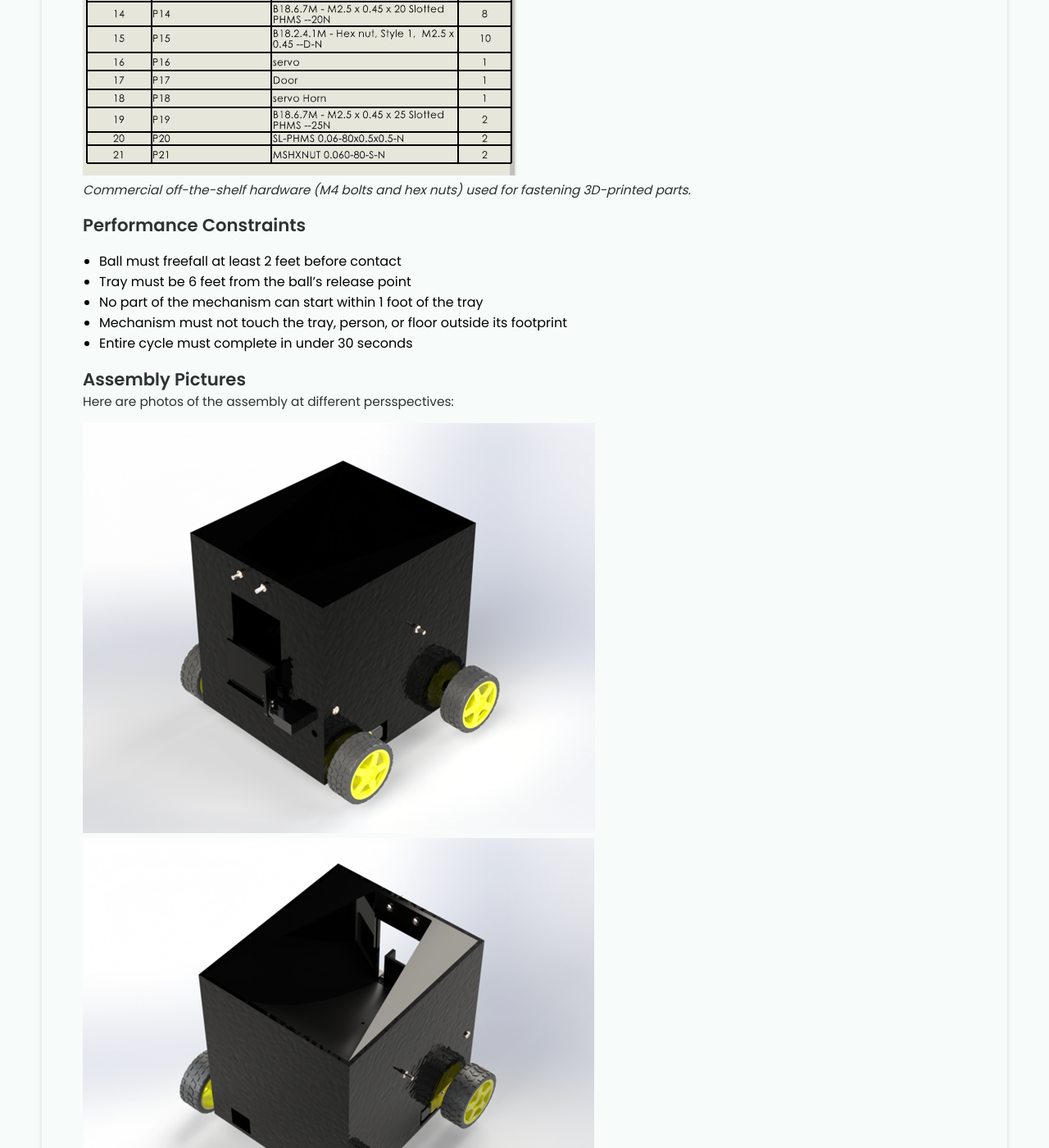
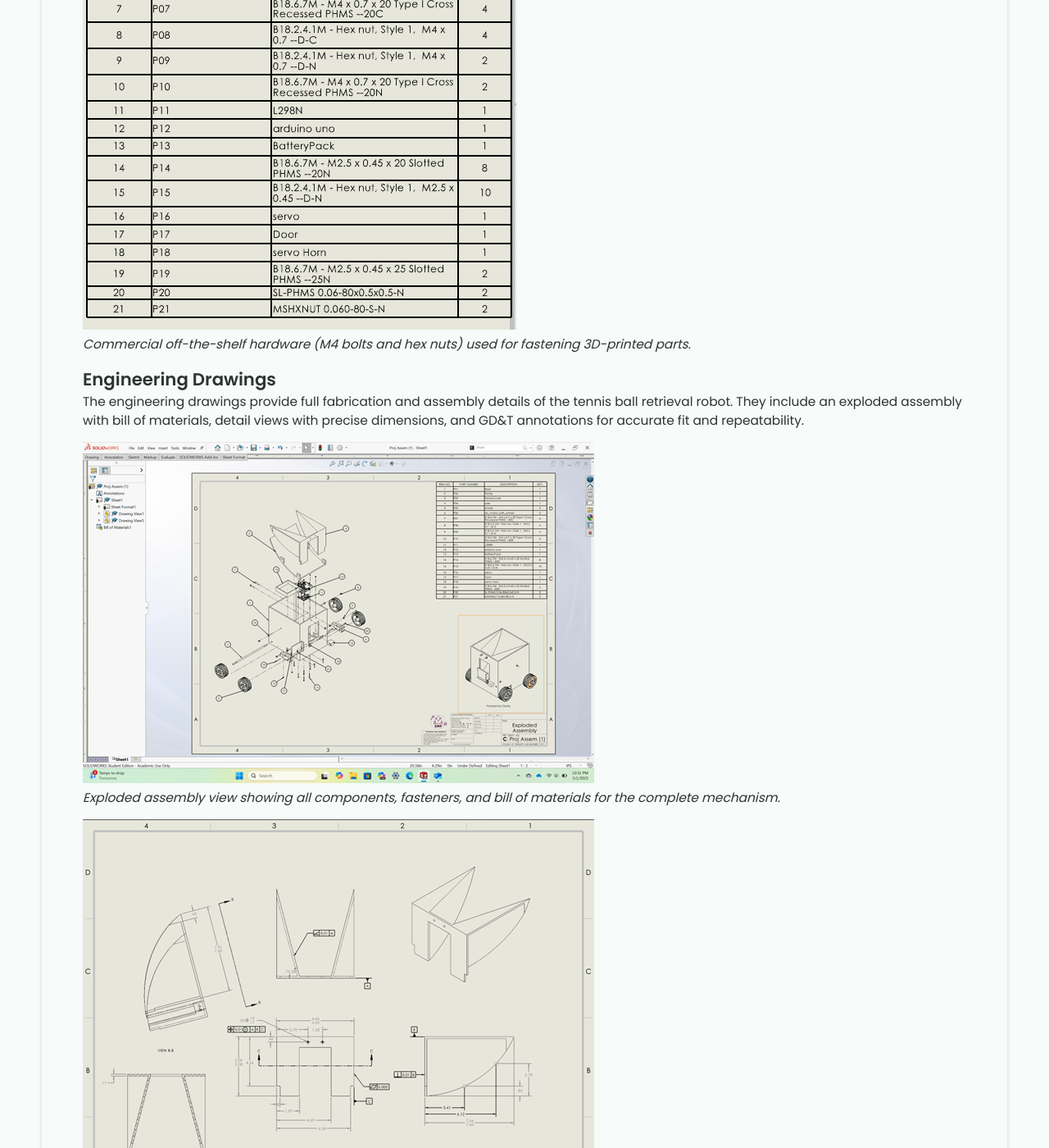
Before and after one commit to jaysonmendoza/jaysonmendoza.github.io, a Jekyll site: the page built from _projects/Autonomous Tennis Ball Retrieval Robot/index.md, in a window 1280 px wide and 1400 px high, scrolled down 4257 px. Shown: the whole window at 82% size. Built offline with Jekyll 4.4.1, drawn with Linux system fonts in a browser that asks for light colours; some of the changed text lies outside the part shown.

Commit message:
Update index.md

```diff
--- a/_projects/Autonomous Tennis Ball Retrieval Robot/index.md
+++ b/_projects/Autonomous Tennis Ball Retrieval Robot/index.md
@@ -15,6 +15,14 @@
 The mechanism uses a fixed, angled ramp to intercept a tennis ball dropped from approximately three feet. The ramp is mounted to a base and positioned so the ball makes contact after falling at least two feet, as required. The ball’s momentum carries it into a transfer channel driven by a crank-powered linear shuttle. A one-directional manual crank initiates the motion; no motor or controller is involved.
 
 The shuttle moves the ball laterally across a six-foot span and releases it into a shallow tray. At no point does the mechanism make contact with the tray or operator. The entire operation completes within 30 seconds and is capable of resetting for an additional transfer cycle if needed.
+
+## Performance Constraints
+
+- Ball must freefall at least 2 feet before contact
+- Tray must be 6 feet from the ball’s release point
+- No part of the mechanism can start within 1 foot of the tray
+- Mechanism must not touch the tray, person, or floor outside its footprint
+- Entire cycle must complete in under 30 seconds
 
 ## Simulation-Driven Reinforcement
 
@@ -46,13 +54,19 @@
 ![COTS Components](/_projects/Autonomous%20Tennis%20Ball%20Retrieval%20Robot/CHP%20COTS.png)
 *Commercial off-the-shelf hardware (M4 bolts and hex nuts) used for fastening 3D-printed parts.*
 
-## Performance Constraints
+## Engineering Drawings
 
-- Ball must freefall at least 2 feet before contact
-- Tray must be 6 feet from the ball’s release point
-- No part of the mechanism can start within 1 foot of the tray
-- Mechanism must not touch the tray, person, or floor outside its footprint
-- Entire cycle must complete in under 30 seconds
+The engineering drawings provide full fabrication and assembly details of the tennis ball retrieval robot. They include an exploded assembly with bill of materials, detail views with precise dimensions, and GD&T annotations for accurate fit and repeatability.
+
+![Assembly Drawing](/_projects/Autonomous%20Tennis%20Ball%20Retrieval%20Robot/CHP%20DRAW%201.png)
+*Exploded assembly view showing all components, fasteners, and bill of materials for the complete mechanism.*
+
+![Ramp Cover Detail](/_projects/Autonomous%20Tennis%20Ball%20Retrieval%20Robot/CHP%20DRAW%202.png)
+*Detail drawing of the ramp cover with orthographic projections, section views, dimensions, and GD&T callouts.*
+
+![Component Detail](/_projects/Autonomous%20Tennis%20Ball%20Retrieval%20Robot/CHP%20DRAW%203.png)
+*Dimensioned part drawing with tolerance specifications, ensuring manufacturability and consistent assembly fit.*
+
 
 ## Assembly Pictures
 
```
